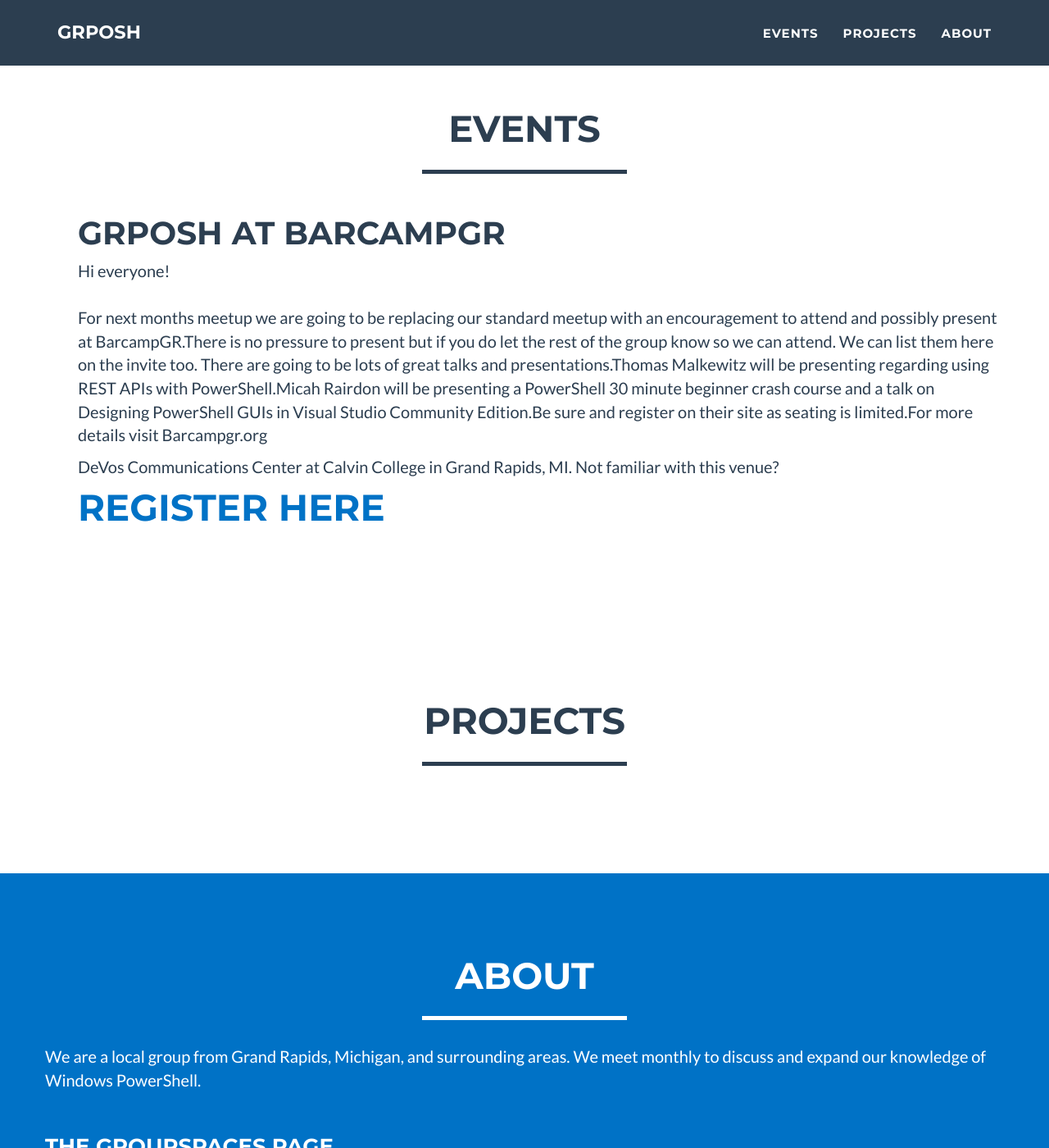
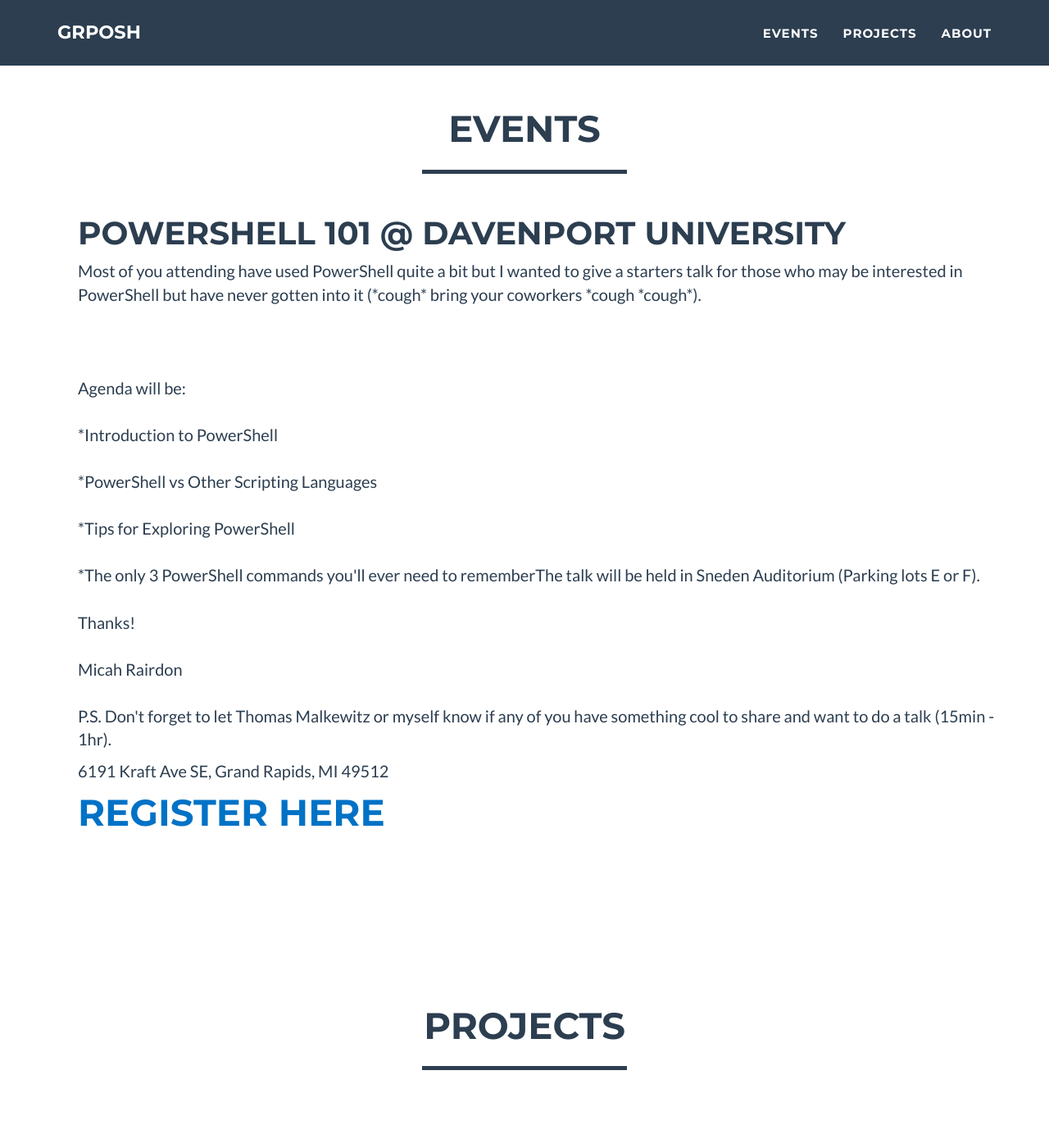
Before and after one commit to GRPosh/GRPosh.github.io, a Jekyll site: the page built from index.html, in a window 1280 px wide and 1400 px high, scrolled down 615 px. Shown: the whole window at 82% size. Built offline with Jekyll 4.4.1, drawn with Linux system fonts in a browser that asks for light colours; nearby versions of some CDN libraries.

Commit message:
Updated to latest event.

```diff
--- a/_data/events.json
+++ b/_data/events.json
@@ -1,30 +1,29 @@
 [{
-    "id":  "http://groupspaces.com/GRPosh/api/events/1068262?alt=json",
-    "title":  "GRPosh at BarcampGR",
-    "summary":  "Hi everyone!\u003cbr /\u003e\u003cbr /\u003eFor next months meetup we are going to be replacing our standard meetup with an encouragement to attend and possibly present at BarcampGR.There is no pressure to present but if you do let the rest of the group know so we can attend. We can list them here on the invite too. There are going to be lots of great talks and presentations.Thomas Malkewitz will be presenting regarding using REST APIs with PowerShell.Micah Rairdon will be presenting a PowerShell 30 minute beginner crash course and a talk on Designing PowerShell GUIs in Visual Studio Community Edition.Be sure and register on their site as seating is limited.For more details visit Barcampgr.org",
+    "id":  "http://groupspaces.com/GRPosh/api/events/1073160?alt=json",
+    "title":  "PowerShell 101 @ Davenport University",
+    "summary":  "Most of you attending have used PowerShell quite a bit but I wanted to give a starters talk for those who may be interested in PowerShell but have never gotten into it (*cough* bring your coworkers *cough *cough*).\u003cbr /\u003e\u003cbr /\u003e\u003cbr /\u003e\u003cbr /\u003eAgenda will be:\u003cbr /\u003e\u003cbr /\u003e*Introduction to PowerShell\u003cbr /\u003e\u003cbr /\u003e*PowerShell vs Other Scripting Languages\u003cbr /\u003e\u003cbr /\u003e*Tips for Exploring PowerShell\u003cbr /\u003e\u003cbr /\u003e*The only 3 PowerShell commands you\u0027ll ever need to rememberThe talk will be held in Sneden Auditorium (Parking lots E or F).\u003cbr /\u003e\u003cbr /\u003eThanks!\u003cbr /\u003e\u003cbr /\u003eMicah Rairdon\u003cbr /\u003e\u003cbr /\u003eP.S. Don\u0027t forget to let Thomas Malkewitz or myself know if any of you have something cool to share and want to do a talk (15min - 1hr).",
     "active":  [
                    {
-                       "active":  "2016-08-26T00:00:00-04:00",
-                       "time_tbc":  "1",
-                       "ends":  "",
+                       "active":  "2016-09-15T17:30:00-04:00",
+                       "time_tbc":  "0",
+                       "ends":  "2016-09-15T18:30:00-04:00",
                        "approximate_description":  "",
-                       "week_of_year_number":  34,
-                       "day_of_week_number":  6
+                       "week_of_year_number":  37,
+                       "day_of_week_number":  5
                    }
                ],
     "alt":  {
-                "text/html":  "http://groupspaces.com/GRPosh/item/1068262"
+                "text/html":  "http://groupspaces.com/GRPosh/item/1073160"
             },
-    "embed":  "http://groupspaces.com/GRPosh/embed/item/1068262",
-    "published":  "2016-07-28T19:24:27+00:00",
-    "updated":  "2016-07-28T19:24:00+00:00",
+    "embed":  "http://groupspaces.com/GRPosh/embed/item/1073160",
+    "published":  "2016-09-03T14:42:00+00:00",
     "author":  {
                    "name":  "Micah Rairdon",
                    "email_address":  "micah.rairdon@gmail.com"
                },
     "logo":  {
-                 "type":  "image/jpeg",
-                 "url":  "http://media.groupspaces.com/thumb/s/17089484/h/faaf73c5b4d13ebdc5fc977b08086b98.jpg"
+                 "type":  "image/png",
+                 "url":  "http://media.groupspaces.com/thumb/s/17764961/h/ba2d59ca50205d88d93552c07503f1cd.jpg"
              },
     "group":  {
                   "name":  "GRPosh",
@@ -32,6 +31,6 @@
                                "url":  "http://media.groupspaces.com/thumb/s/15535217/h/ed18625e119cf99ae9d570d603c0fe47.jpg"
                            }
               },
-    "location":  "DeVos Communications Center at Calvin College in Grand Rapids, MI. Not familiar with this venue?",
-    "date_string":  "\u003cspan class=\"date\"\u003eFriday, August 26th, 2016\u003c/span\u003e (all day)"
+    "location":  "6191 Kraft Ave SE, Grand Rapids, MI 49512",
+    "date_string":  "\u003cspan class=\"date\"\u003eThursday, September 15th, 2016\u003c/span\u003e at \u003cspan class=\"time\"\u003e5:30pm\u003c/span\u003e - \u003cspan class=\"time\"\u003e6:30pm\u003c/span\u003e"
 }]
```
